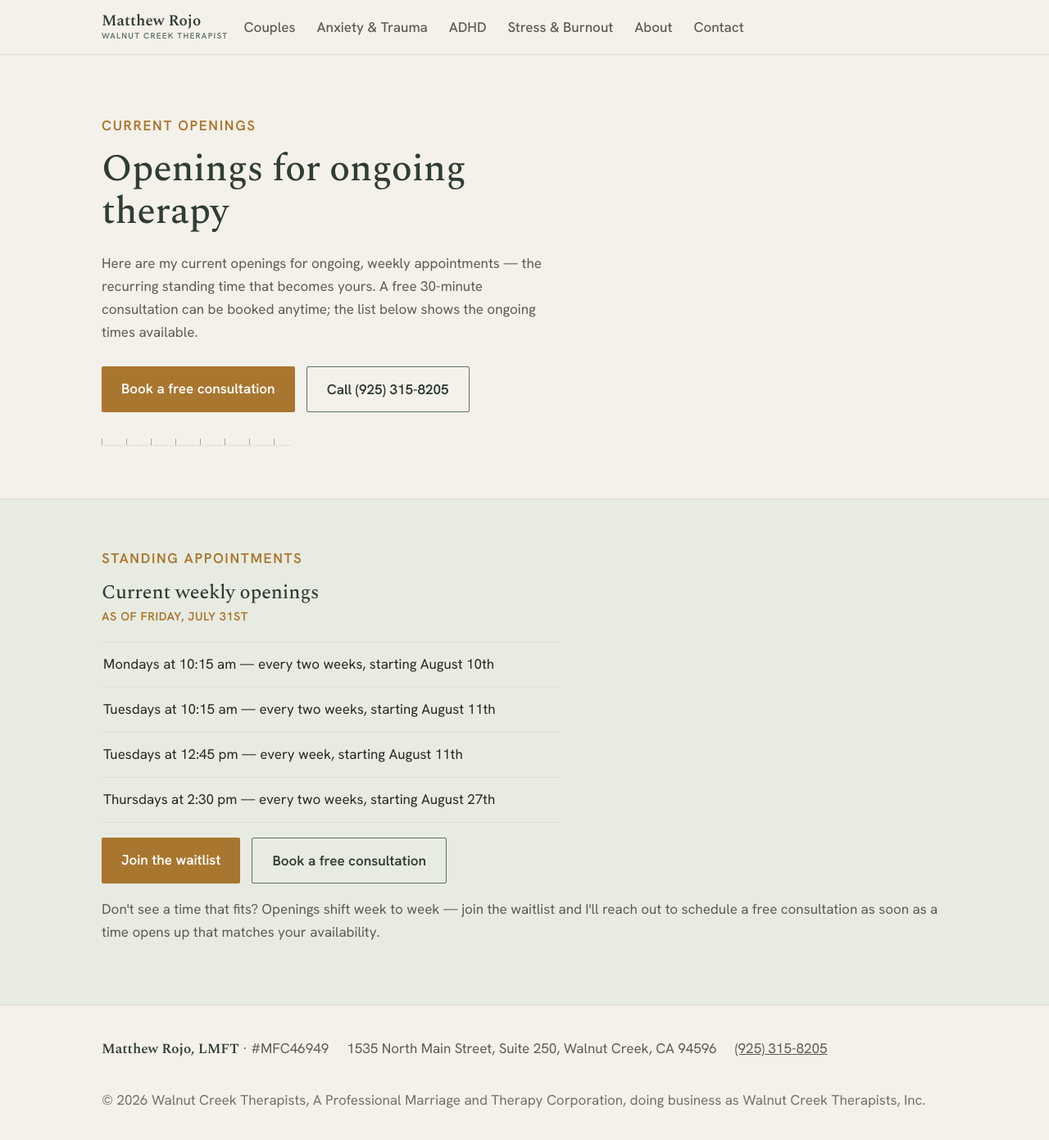
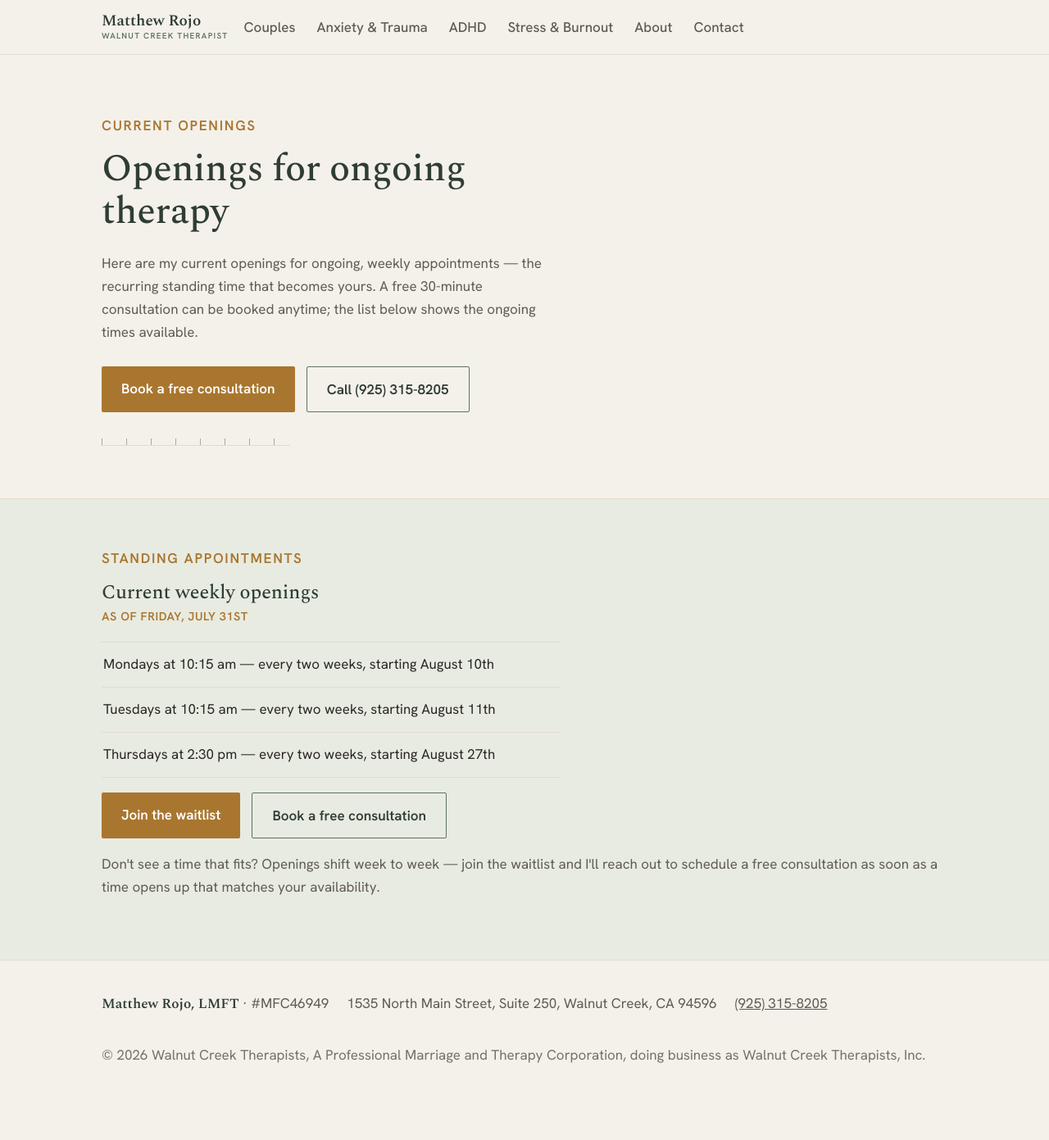
Before and after one commit to walnutcreektherapist/walnutcreektherapist.github.io, a Jekyll site: the page built from openings.html, in a window 1280 px wide and 1394 px high. Shown: the top 1391 px of the window at 82% size. Built offline with Jekyll 4.4.1, drawn with Linux system fonts in a browser that asks for light colours.

Commit message:
Update booking slots in _config.yml
Removed Tuesday 12:45 pm slot and commented out pending slots.

```diff
--- a/_config.yml
+++ b/_config.yml
@@ -65,8 +65,6 @@ openings:
   slots:
     - "Mondays at 10:15 am — every two weeks, starting August 10th"
     - "Tuesdays at 10:15 am — every two weeks, starting August 11th"
-    - "Tuesdays at 12:45 pm — every week, starting August 11th"
-    # Pending Russ/Margaret - "Tuesdays at 4:30 pm - every week, starting August 11th"
     # - "Wednesdays at 12:45 pm — every week, starting August 12th"
     - "Thursdays at 2:30 pm — every two weeks, starting August 27th"
 
```
